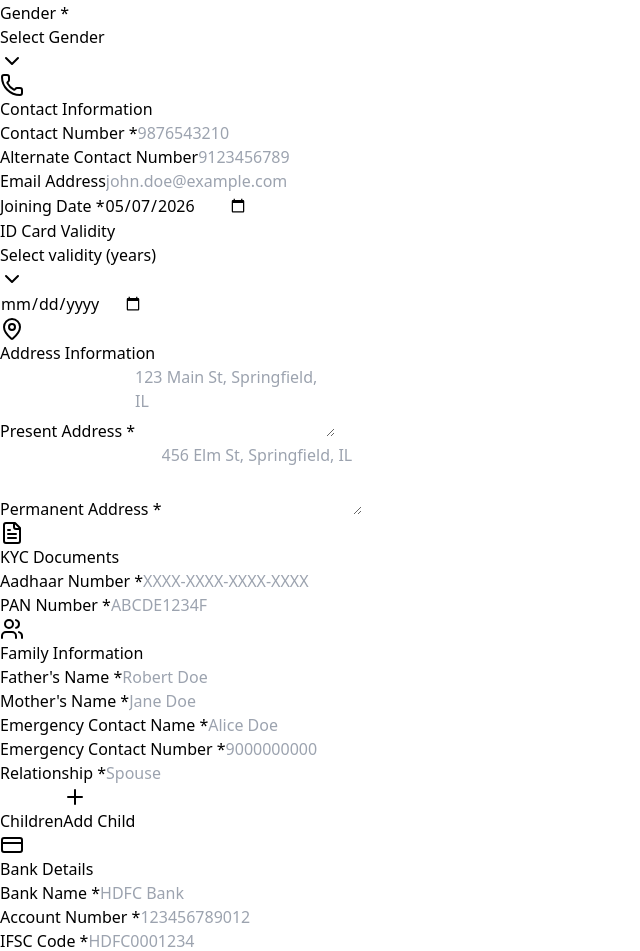
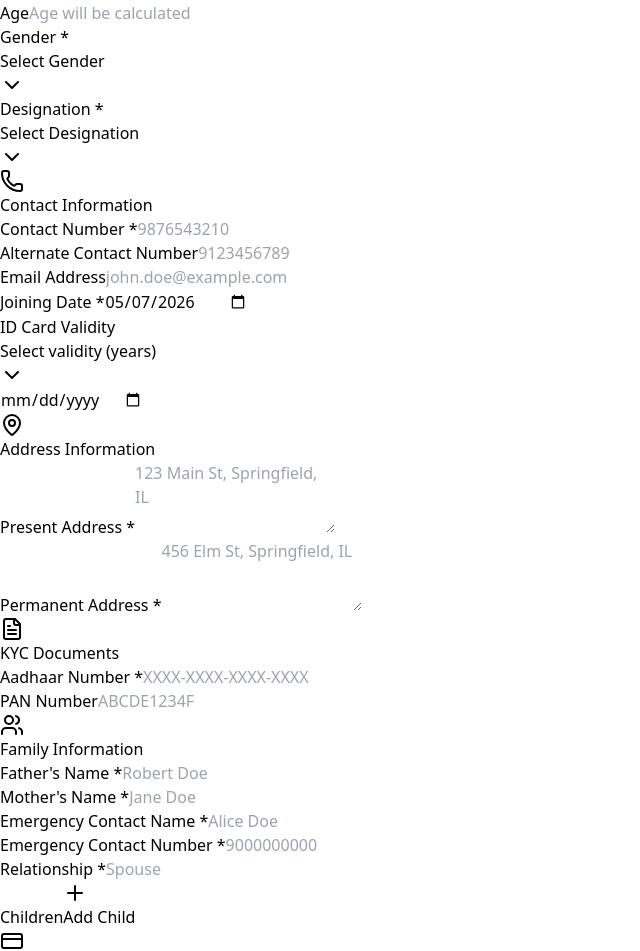
Before and after one commit to NaginB/amit-guard-crm, a React (Vite) app: page /guards/new in a window 1280 px wide. Shown: the part 1088-2039 px from the top of the page, without its empty margins (0-640 px from the left). Built offline with nearby package versions, Linux system fonts and the light colour scheme; sample sign-in values are in the browser's storage.

Commit message:
added guard form validation

```diff
--- a/src/components/guards/GuardIDCard.tsx
+++ b/src/components/guards/GuardIDCard.tsx
@@ -121,43 +121,40 @@ const drawFront = async (pdf: jsPDF, guard: Guard, ox: number, oy: number) => {
 
   // ── Detail rows ─────────────────────────────────────────────────────────────
   const rows: [string, string][] = [
-    ["Employee Code", `EES-${guard.guardId || "N/A"}`],
+    ["Name", `${guard.firstName} ${guard.lastName}`],
+    ["Phone", guard.contactNumber || "N/A"],
+    ["Emp. Code", `EES-${guard.guardId || "N/A"}`],
     ["D.O.B", guard.dateOfBirth ? fmtDate(new Date(guard.dateOfBirth)) : "N/A"],
-    ["Joining Date", fmtDate(new Date(guard.joiningDate))],
+    ["Joined", fmtDate(new Date(guard.joiningDate))],
     ["Valid Upto", fmtDate(getValidUntil(guard))],
   ];
 
-  let rowY = oy + 19;
+  let rowY = oy + 17;
   rows.forEach(([label, value]) => {
     pdf.setFont("helvetica", "normal");
     pdf.setFontSize(5.5);
     p.text(MID);
     pdf.text(label, ox + 25, rowY);
-    pdf.text(":", ox + 43.5, rowY);
+    pdf.text(":", ox + 41, rowY);
     pdf.setFont("helvetica", "bold");
     p.text(DARK);
-    pdf.text(value, ox + 45.5, rowY);
-    rowY += 4.5;
+    pdf.text(value, ox + 43, rowY);
+    rowY += 4.2;
   });
 
-  // ── Bottom name strip ────────────────────────────────────────────────────────
-  p.rect(ox, oy + CH - 9, CW, 9, BLUE_RGB);
-
-  pdf.setFont("helvetica", "bold");
-  pdf.setFontSize(7.5);
-  p.text(WHITE);
-  pdf.text(`${guard.firstName.toUpperCase()} ${guard.lastName.toUpperCase()}`, ox + 3, oy + CH - 4.5);
+  // ── Bottom designation strip ────────────────────────────────────────────────────────
+  p.rect(ox, oy + CH - 6.5, CW, 6.5, BLUE_RGB);
 
   pdf.setFont("helvetica", "normal");
-  pdf.setFontSize(5);
-  p.text([200, 210, 225]);
-  pdf.text("DESIGNATION : SECURITY GUARD", ox + 3, oy + CH - 1.5);
+  pdf.setFontSize(5.5);
+  p.text(WHITE);
+  pdf.text("DESIGNATION : SECURITY GUARD", ox + 3, oy + CH - 2.5);
 
   if (guard.gender) {
     pdf.setFont("helvetica", "bold");
     pdf.setFontSize(5.5);
     p.text([200, 210, 225]);
-    pdf.text(guard.gender.toUpperCase(), ox + CW - 3, oy + CH - 3.5, { align: "right" });
+    pdf.text(guard.gender.toUpperCase(), ox + CW - 3, oy + CH - 2.5, { align: "right" });
   }
 };
 
@@ -238,7 +235,6 @@ const drawBack = async (pdf: jsPDF, ox: number, oy: number) => {
 
   const headerH = 5;
   const rowH = 5.5;
-  const footerH = 4.5;
   const r = 1;
   let currentY = oy + 3;
 
@@ -382,9 +378,11 @@ export const IDCardFront: React.FC<IDCardFrontProps> = ({ guard, cardRef }) => {
   const validUntil = getValidUntil(guard);
 
   const rows: [string, string][] = [
-    ["Employee Code", `EES-${guard.guardId || "N/A"}`],
+    ["Name", `${guard.firstName} ${guard.lastName}`],
+    ["Phone", guard.contactNumber || "N/A"],
+    ["Emp. Code", `EES-${guard.guardId || "N/A"}`],
     ["D.O.B", guard.dateOfBirth ? fmtDate(new Date(guard.dateOfBirth)) : "N/A"],
-    ["Joining Date", fmtDate(joiningDate)],
+    ["Joined", fmtDate(joiningDate)],
     ["Valid Upto", fmtDate(validUntil)],
   ];
 
@@ -404,22 +402,19 @@ export const IDCardFront: React.FC<IDCardFrontProps> = ({ guard, cardRef }) => {
         <div style={{ width: "72px", height: "90px", border: `2px solid ${RED}`, borderRadius: "5px", overflow: "hidden", flexShrink: 0, backgroundColor: "#f3f4f6", display: "flex", alignItems: "center", justifyContent: "center" }}>
           {guard.photo ? <img src={guard.photo} alt="guard" style={{ width: "100%", height: "100%", objectFit: "cover" }} /> : <User style={{ width: "32px", height: "32px", color: "#9ca3af" }} />}
         </div>
-        <div style={{ flex: 1, display: "flex", flexDirection: "column", gap: "5px" }}>
+        <div style={{ flex: 1, display: "flex", flexDirection: "column", gap: "3px" }}>
           {rows.map(([label, value]) => (
             <div key={label} style={{ display: "flex", alignItems: "baseline", gap: "4px" }}>
-              <span style={{ fontSize: "9px", color: "#374151", fontWeight: "600", minWidth: "82px" }}>{label}</span>
+              <span style={{ fontSize: "9px", color: "#374151", fontWeight: "600", minWidth: "70px" }}>{label}</span>
               <span style={{ fontSize: "9px", color: "#374151" }}>:</span>
               <span style={{ fontSize: "9px", color: "#111827", fontWeight: "700" }}>{value}</span>
             </div>
           ))}
         </div>
       </div>
-      <div style={{ position: "absolute", bottom: 0, left: 0, right: 0, backgroundColor: BLUE, padding: "5px 12px", display: "flex", justifyContent: "space-between", alignItems: "center" }}>
-        <div>
-          <div style={{ fontSize: "11px", fontWeight: "900", color: "#fff", textTransform: "uppercase", letterSpacing: "0.5px" }}>{guard.firstName} {guard.lastName}</div>
-          <div style={{ fontSize: "8px", color: "rgba(255,255,255,0.85)", letterSpacing: "0.5px" }}>DESIGNATION : SECURITY GUARD</div>
-        </div>
-        {guard.gender && <div style={{ fontSize: "8px", color: "rgba(255,255,255,0.85)", fontWeight: "600" }}>{guard.gender.toUpperCase()}</div>}
+      <div style={{ position: "absolute", bottom: 0, left: 0, right: 0, backgroundColor: BLUE, padding: "6px 12px", display: "flex", justifyContent: "space-between", alignItems: "center" }}>
+        <div style={{ fontSize: "9px", color: "#fff", letterSpacing: "0.5px" }}>DESIGNATION : {guard?.designation || 'Not Provided'}</div>
+        {guard.gender && <div style={{ fontSize: "9px", color: "rgba(255,255,255,0.85)", fontWeight: "600" }}>{guard.gender.toUpperCase()}</div>}
       </div>
     </div>
   );
--- /dev/null
+++ b/src/constants/designation.constants.ts
@@ -0,0 +1,12 @@
+export enum Designation {
+  GUARD = 'Guard',
+  SUPERVISION = 'Supervision',
+  LADY_GUARD = 'Lady Guard',
+  SECURITY_OFFICER = 'Security Officer',
+  FIELD_OFFICER = 'Field Officer',
+  OPERATIONAL_MANAGER = 'Operational Manager',
+  ACCOUNTANT = 'Accountant',
+  OFFICE_BOY = 'Office Boy',
+  ROUNDER = 'Rounder',
+  BOUNCER = 'Bouncer',
+}
--- a/src/features/guards/guardSlice.ts
+++ b/src/features/guards/guardSlice.ts
@@ -1,5 +1,6 @@
 import { createSlice, createAsyncThunk } from "@reduxjs/toolkit";
 import apiService from "../../services/api";
+import { Designation } from "../../constants/designation.constants";
 
 export interface Guard {
   _id?: string;
@@ -14,6 +15,7 @@ export interface Guard {
   presentAddress?: string;
   permanentAddress?: string;
   bankName?: string;
+  designation: Designation;
   accountNumber?: string;
   ifscCode?: string;
   branchName?: string;
--- a/src/pages/GuardDetail.tsx
+++ b/src/pages/GuardDetail.tsx
@@ -186,6 +186,7 @@ export const GuardDetail: React.FC = () => {
           <Field label="Date of Birth" value={fmt(currentGuard.dateOfBirth)} />
           <Field label="Father's Name" value={(currentGuard as any).fatherName || "Not provided"} />
           <Field label="Mother's Name" value={(currentGuard as any).motherName || "Not provided"} />
+          <Field label="Designation" value={(currentGuard as any).designation || "Not provided"} />
         </SectionCard>
 
         {/* Contact Information */}
--- a/src/pages/GuardForm.tsx
+++ b/src/pages/GuardForm.tsx
@@ -24,6 +24,7 @@ import {
 import apiService from "../services/api";
 import type { AppDispatch, RootState } from "../app/store";
 import type { Guard } from "../features/guards/guardSlice";
+import { Designation } from "../constants/designation.constants";
 
 import toast from "react-hot-toast";
 
@@ -32,6 +33,7 @@ interface GuardFormData {
   lastName: string;
   dateOfBirth?: string;
   gender?: "Male" | "Female" | "Other";
+  designation: string;
   contactNumber: string;
   alternateContactNumber?: string;
   email?: string;
@@ -100,6 +102,19 @@ export const GuardForm: React.FC = () => {
   const joiningDateValue = watch("joiningDate");
   const expiryDateValue = watch("expiryDate");
   const gender = watch("gender");
+  const dateOfBirthValue = watch("dateOfBirth");
+
+  let calculatedAge: number | string = "";
+  if (dateOfBirthValue) {
+    const today = new Date();
+    const dob = new Date(dateOfBirthValue);
+    let age = today.getFullYear() - dob.getFullYear();
+    const m = today.getMonth() - dob.getMonth();
+    if (m < 0 || (m === 0 && today.getDate() < dob.getDate())) {
+      age--;
+    }
+    calculatedAge = age;
+  }
 
   const formatAadhaar = (raw: string) => {
     const digitsOnly = raw.replace(/\D/g, "");
@@ -122,6 +137,7 @@ export const GuardForm: React.FC = () => {
           ? new Date(currentGuard.dateOfBirth).toISOString().split("T")[0]
           : "",
         gender: currentGuard.gender,
+        designation: currentGuard.designation || "",
         contactNumber: currentGuard.contactNumber,
         alternateContactNumber: currentGuard.alternateContactNumber,
         email: currentGuard.email,
@@ -390,6 +406,20 @@ export const GuardForm: React.FC = () => {
                     }`}
                   {...register("dateOfBirth", {
                     required: "Date of birth is required",
+                    validate: (value) => {
+                      if (!value) return true;
+                      const today = new Date();
+                      const dob = new Date(value);
+                      let age = today.getFullYear() - dob.getFullYear();
+                      const m = today.getMonth() - dob.getMonth();
+                      if (m < 0 || (m === 0 && today.getDate() < dob.getDate())) {
+                        age--;
+                      }
+                      if (age < 22 || age > 50) {
+                        return "Guard age must be between 22 and 50";
+                      }
+                      return true;
+                    }
                   })}
                 />
                 {errors.dateOfBirth && (
@@ -397,6 +427,18 @@ export const GuardForm: React.FC = () => {
                     {errors.dateOfBirth.message}
                   </p>
                 )}
+              </div>
+              <div>
+                <label className="block text-sm font-medium text-gray-700 mb-2">
+                  Age
+                </label>
+                <input
+                  type="text"
+                  value={calculatedAge}
+                  readOnly
+                  placeholder="Age will be calculated"
+                  className="w-full px-3 py-2 border border-gray-300 rounded-lg bg-gray-50 text-gray-500 focus:outline-none"
+                />
               </div>
               <div>
                 <label className="block text-sm font-medium text-gray-700 mb-2">
@@ -432,6 +474,40 @@ export const GuardForm: React.FC = () => {
                 {errors.gender && (
                   <p className="mt-1 text-sm text-red-600">
                     {errors.gender.message}
+                  </p>
+                )}
+              </div>
+              <div>
+                <label className="block text-sm font-medium text-gray-700 mb-2">
+                  Designation *
+                </label>
+                <Dropdown
+                  options={Object.values(Designation).map(value => ({ value, label: value }))}
+                  value={watch("designation") || ""}
+                  onChange={(value) =>
+                    setValue("designation", value, {
+                      shouldValidate: true,
+                    })
+                  }
+                  placeholder="Select Designation"
+                  className="w-full"
+                  triggerClassName={
+                    errors.designation
+                      ? "border-red-500 focus:ring-red-500 focus:border-red-500"
+                      : "border-gray-300 focus:ring-blue-500 focus:border-blue-500"
+                  }
+                />
+                {/* hidden input to register the custom dropdown with react-hook-form for validation */}
+                <input
+                  type="hidden"
+                  {...register("designation", {
+                    required: "Designation is required",
+                  })}
+                  value={watch("designation") || ""}
+                />
+                {errors.designation && (
+                  <p className="mt-1 text-sm text-red-600">
+                    {errors.designation.message}
                   </p>
                 )}
               </div>
@@ -654,7 +730,7 @@ export const GuardForm: React.FC = () => {
               </div>
               <div>
                 <label className="block text-sm font-medium text-gray-700 mb-2">
-                  PAN Number *
+                  PAN Number
                 </label>
                 <input
                   type="text"
@@ -664,7 +740,6 @@ export const GuardForm: React.FC = () => {
                     : "border-gray-300 focus:ring-blue-500 focus:border-blue-500"
                     }`}
                   {...register("panNumber", {
-                    required: "PAN number is required",
                     pattern: {
                       value: /^[A-Z]{5}[0-9]{4}[A-Z]{1}$/i,
                       message: "Invalid PAN format",
@@ -994,7 +1069,7 @@ export const GuardForm: React.FC = () => {
             <div className="grid grid-cols-1 sm:grid-cols-2 gap-4">
               <div>
                 <label className="block text-sm font-medium text-gray-700 mb-2">
-                  Bank Name *
+                  Bank Name
                 </label>
                 <input
                   type="text"
@@ -1003,9 +1078,7 @@ export const GuardForm: React.FC = () => {
                     ? "border-red-500 focus:ring-red-500 focus:border-red-500"
                     : "border-gray-300 focus:ring-blue-500 focus:border-blue-500"
                     }`}
-                  {...register("bankName", {
-                    required: "Bank name is required",
-                  })}
+                  {...register("bankName")}
                 />
                 {errors.bankName && (
                   <p className="mt-1 text-sm text-red-600">
@@ -1015,7 +1088,7 @@ export const GuardForm: React.FC = () => {
               </div>
               <div>
                 <label className="block text-sm font-medium text-gray-700 mb-2">
-                  Account Number *
+                  Account Number
                 </label>
                 <input
                   type="text"
@@ -1024,9 +1097,7 @@ export const GuardForm: React.FC = () => {
                     ? "border-red-500 focus:ring-red-500 focus:border-red-500"
                     : "border-gray-300 focus:ring-blue-500 focus:border-blue-500"
                     }`}
-                  {...register("accountNumber", {
-                    required: "Account number is required",
-                  })}
+                  {...register("accountNumber")}
                 />
                 {errors.accountNumber && (
                   <p className="mt-1 text-sm text-red-600">
@@ -1036,7 +1107,7 @@ export const GuardForm: React.FC = () => {
               </div>
               <div>
                 <label className="block text-sm font-medium text-gray-700 mb-2">
-                  IFSC Code *
+                  IFSC Code
                 </label>
                 <input
                   type="text"
@@ -1045,9 +1116,7 @@ export const GuardForm: React.FC = () => {
                     ? "border-red-500 focus:ring-red-500 focus:border-red-500"
                     : "border-gray-300 focus:ring-blue-500 focus:border-blue-500"
                     }`}
-                  {...register("ifscCode", {
-                    required: "IFSC code is required",
-                  })}
+                  {...register("ifscCode")}
                 />
                 {errors.ifscCode && (
                   <p className="mt-1 text-sm text-red-600">
@@ -1057,7 +1126,7 @@ export const GuardForm: React.FC = () => {
               </div>
               <div>
                 <label className="block text-sm font-medium text-gray-700 mb-2">
-                  Branch Name *
+                  Branch Name
                 </label>
                 <input
                   type="text"
@@ -1066,9 +1135,7 @@ export const GuardForm: React.FC = () => {
                     ? "border-red-500 focus:ring-red-500 focus:border-red-500"
                     : "border-gray-300 focus:ring-blue-500 focus:border-blue-500"
                     }`}
-                  {...register("branchName", {
-                    required: "Branch name is required",
-                  })}
+                  {...register("branchName")}
                 />
                 {errors.branchName && (
                   <p className="mt-1 text-sm text-red-600">
@@ -1078,7 +1145,7 @@ export const GuardForm: React.FC = () => {
               </div>
               <div>
                 <label className="block text-sm font-medium text-gray-700 mb-2">
-                  Salary (Annual) *
+                  Salary (Annual)
                 </label>
                 <input
                   type="number"
@@ -1089,7 +1156,6 @@ export const GuardForm: React.FC = () => {
                     }`}
                   {...register("salary", {
                     valueAsNumber: true,
-                    required: "Salary is required",
                   })}
                 />
                 {errors.salary && (
```
